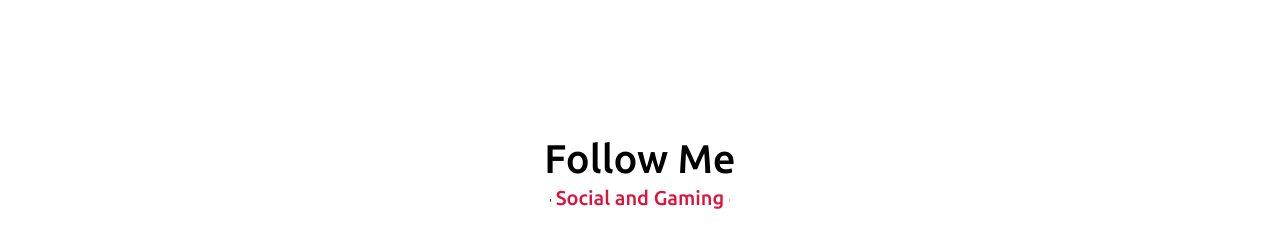
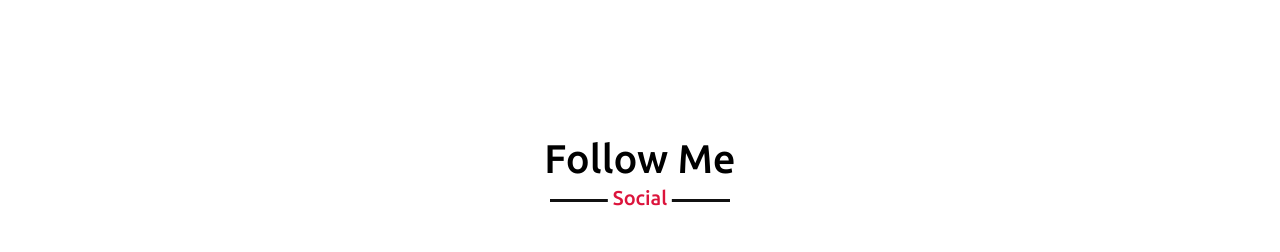
Before and after one commit to pujakhalika/Portfolio, a plain HTML site: page index.html in a window 1280 px wide. Shown: the part 2580-2832 px from the top of the page. Drawn offline with nearby package versions, Linux system fonts and the light colour scheme.

Commit message:
Update style.css
Fixed bug on follow section

```diff
--- a/style.css
+++ b/style.css
@@ -394,7 +394,7 @@ height: 10px;
 }
 /* follow section styling */
 .follow .title::after{
-    content: "Social and Gaming";
+    content: "Social";
     width: auto;
     height: auto;
 }
```
